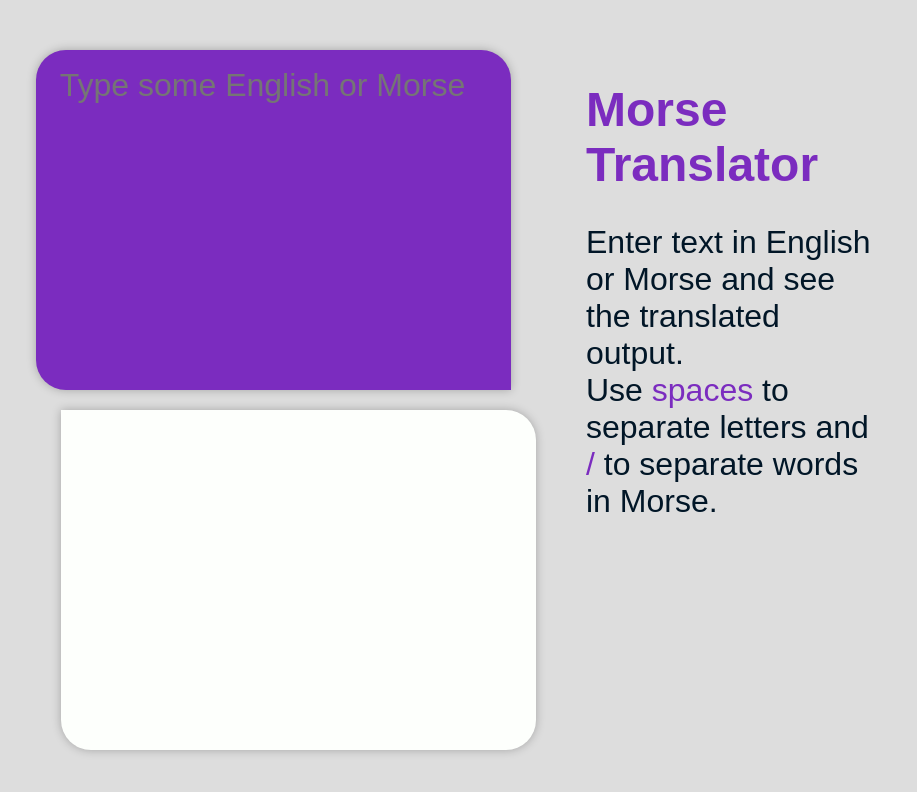
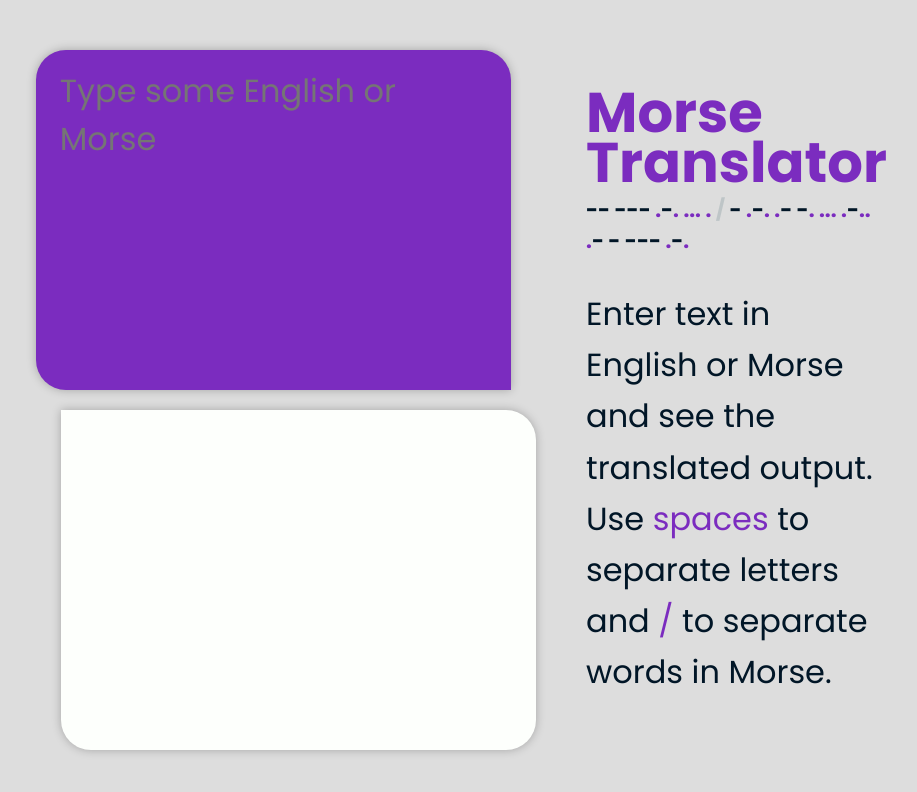
Before and after one commit to jebzley/morse-translator, a website with bundled scripts: page index.html in a window 1280 px wide. Shown: the whole page, without its empty margins (179-1096 px from the left). Built offline with nearby package versions, Linux system fonts and the light colour scheme.

Commit message:
Touched up code and styling

```diff
--- a/assets/styles/_base.scss
+++ b/assets/styles/_base.scss
@@ -1,4 +1,21 @@
 $black: #011627;
 $colour-1: #7b2cbf;
 $colour-2: #fdfffc;
-$colour-3: #BEC5C7;
+$colour-3: #bec5c7;
+
+h1 {
+  color: $colour-1;
+  font-weight: bolder;
+  font-size: 3.5rem;
+  line-height: 0.9;
+  margin-bottom: -15px;
+}
+
+h3 {
+  font-size: 1.3rem;
+}
+
+p {
+  font-size: 2rem;
+  line-height: 1.6;
+}
--- a/assets/styles/_components.scss
+++ b/assets/styles/_components.scss
@@ -1,5 +1,5 @@
-textarea{
-  font-family: sans-serif;
+textarea {
+  font-family: "Poppins", sans-serif;
   width: 90%;
   height: 90%;
   background: transparent;
@@ -7,7 +7,7 @@ textarea{
   resize: none;
   color: $colour-2;
   font-size: 2rem;
-  &:focus{
+  &:focus {
     outline: none;
   }
 }
--- a/assets/styles/_layout.scss
+++ b/assets/styles/_layout.scss
@@ -1,6 +1,6 @@
 html,
 body {
-  font-family: sans-serif;
+  font-family: "Poppins", sans-serif;
   margin: 0;
   padding: 0;
 }
@@ -13,33 +13,21 @@ body {
   align-items: center;
   background-color: #dddddd;
 }
-main{
+main {
   display: flex;
   flex-direction: row;
 }
 
-.info{
+.info {
   color: $black;
   width: 300px;
   margin-left: 50px;
-  //text-align: right;
-  h1{
-    color: $colour-1;
-    font-weight: bolder;
-    font-size:3rem;
-  }
-  p{
-    font-size: 2rem;
-  }
 }
 .translator {
   position: relative;
-  //display: grid;
-  // grid-template-rows:  1fr 1fr;
   width: 500px;
   height: 700px;
   background: transparent;
-  //border-radius: 20px;
 }
 .translator__title {
   line-height: 0;
@@ -50,17 +38,15 @@ main{
   left: 0;
   width: 475px;
   height: 340px;
-  //grid-row: 1;
   background-color: $colour-1;
   display: flex;
   justify-content: center;
   align-items: center;
   box-shadow: 0px 0px 10px rgba(0, 0, 0, 0.253);
-  border-radius: 30px 30px 0 30px ;
+  border-radius: 30px 30px 0 30px;
 }
 
 .translator__output {
-  //grid-row: 2;
   position: absolute;
   width: 475px;
   height: 340px;
--- a/index.html
+++ b/index.html
@@ -1,23 +1,27 @@
 <!DOCTYPE html>
 <html lang="en">
   <head>
-  <meta charset="UTF-8">
-  <meta http-equiv="X-UA-Compatible" content="IE=edge">
-  <meta name="viewport" content="width=device-width, initial-scale=1.0">
+    <meta charset="UTF-8" />
+    <meta http-equiv="X-UA-Compatible" content="IE=edge" />
+    <meta name="viewport" content="width=device-width, initial-scale=1.0" />
     <title>Morse Translator</title>
     <script type="module" src="./assets/js/translator.js"></script>
     <script type="module" src="./assets/js/scripts.js" async defer></script>
-  <link rel="stylesheet" href="./assets/styles/styles.css">
+    <link rel="stylesheet" href="./assets/styles/styles.css" />
+    <link rel="preconnect" href="https://fonts.gstatic.com" />
+    <link
+      href="https://fonts.googleapis.com/css2?family=Poppins:wght@400;500;700&display=swap"
+      rel="stylesheet"
+    />
   </head>
   <body>
-  <!-- <div class="translator__title"><h1>Morse/English</h1>
-    <h3>Type some English or some Morse code</h3>
-      <h4>Separate words in Morse with /</h4></div>
-       -->
     <main>
       <div class="translator" id="translator-container">
         <div class="translator__input">
-        <textarea id="input-area" placeholder = "Type some English or Morse"></textarea>
+          <textarea
+            id="input-area"
+            placeholder="Type some English or Morse"
+          ></textarea>
         </div>
         <div class="translator__output">
           <p id="output-area"></p>
@@ -25,9 +29,13 @@
       </div>
       <div class="info">
         <h1>Morse Translator</h1>
-    <p>Enter text in English or Morse and see the translated output.<br>Use <span class="display__dot">spaces</span> to separate letters and <span class="display__dot">/</span> to separate words in Morse.</p>
+        <h3>-- --- <span class="display__dot">.</span>-<span class="display__dot">.</span> <span class="display__dot">...</span> <span class="display__dot">.</span> <span class="display__slash">/</span> - <span class="display__dot">.</span>-<span class="display__dot">.</span> <span class="display__dot">.</span>- -<span class="display__dot">.</span> <span class="display__dot">...</span> <span class="display__dot">.</span>-<span class="display__dot">..</span> <span class="display__dot">.</span>- - --- <span class="display__dot">.</span>-<span class="display__dot">.</span></h3>
+        <p>
+          Enter text in English or Morse and see the translated output.<br />Use
+          <span class="display__dot">spaces</span> to separate letters and
+          <span class="display__dot">/</span> to separate words in Morse.
+        </p>
       </div>
     </main>
-
   </body>
 </html>
```
Also changed, not shown: assets/js/scripts.js (+14 -10 lines), assets/js/translator.js (+14 -14 lines), assets/styles/styles.css, 1 other file. Lines whose indentation alone changed are shown as unchanged.
